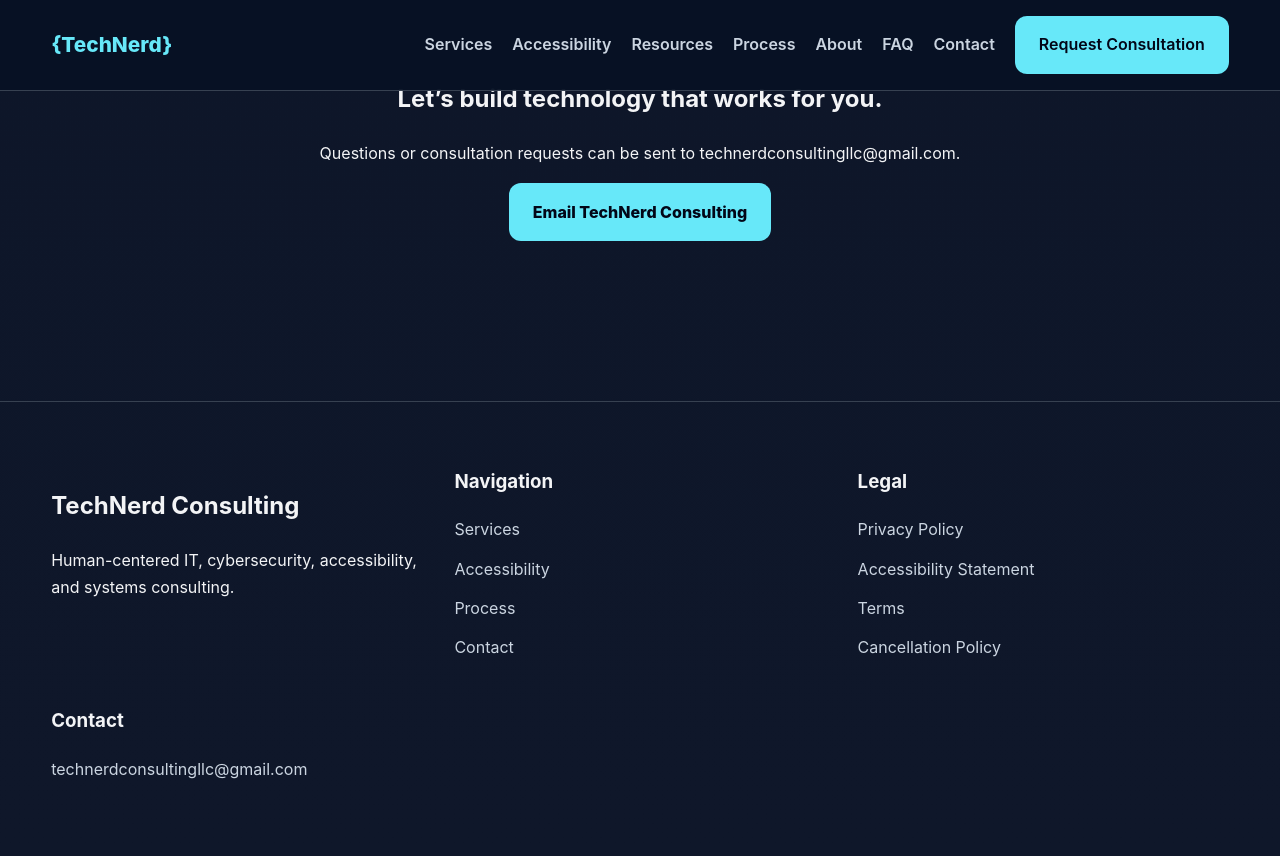
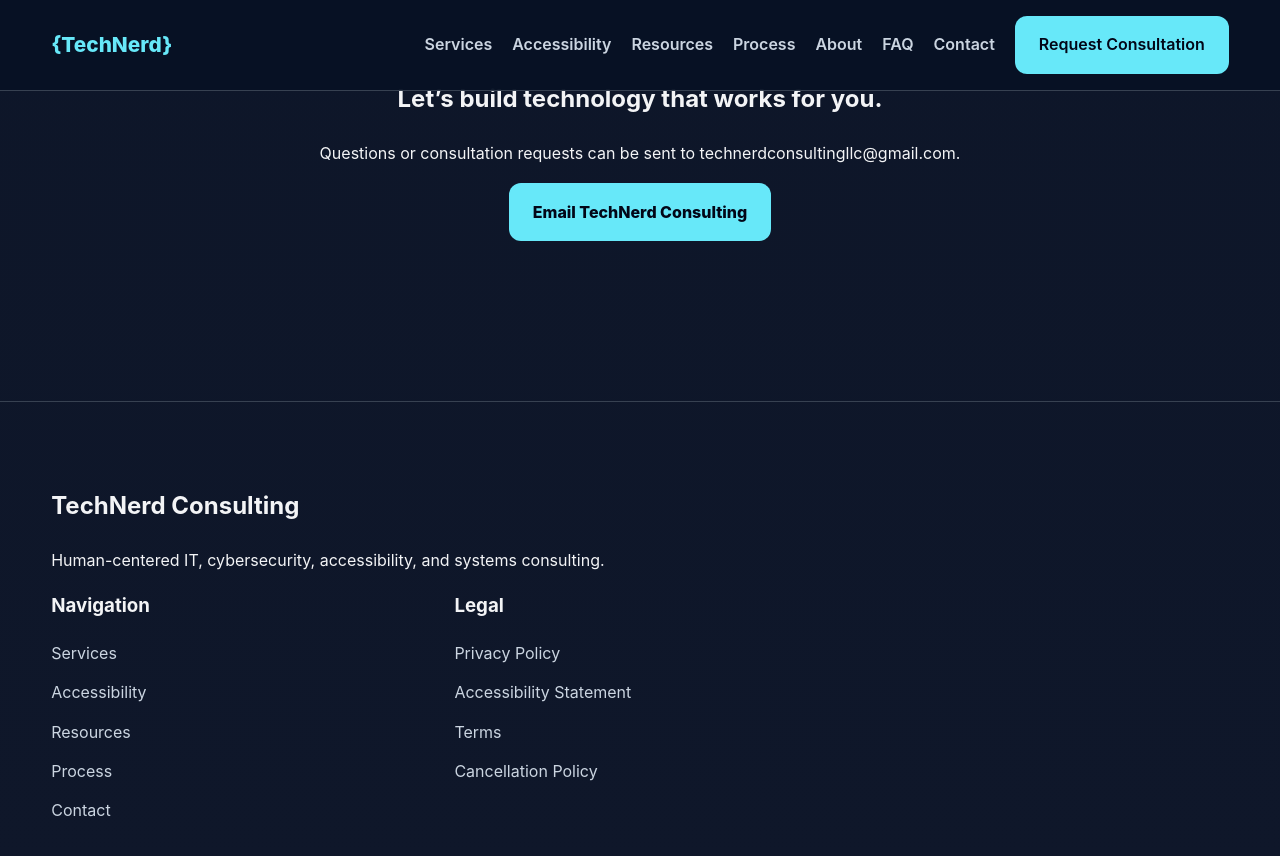
Before and after one commit to cjblackthorn/technerd, a Jekyll site: the page built from index.md, in a window 1280 px wide and 900 px high, scrolled down 3716 px. Shown: the top 856 px of the window. Built offline with Jekyll 4.4.1, drawn with Linux system fonts in a browser that asks for light colours.

Commit message:
Clean up footer layout and duplicate contact info

```diff
--- a/_includes/footer.html
+++ b/_includes/footer.html
@@ -1,17 +1,18 @@
 <footer class="site-footer">
+  <div class="container footer-brand">
+    <h2>TechNerd Consulting</h2>
+    <p>
+      Human-centered IT, cybersecurity, accessibility, and systems consulting.
+    </p>
+  </div>
+
   <div class="container footer-grid">
-    <div>
-      <h2>TechNerd Consulting</h2>
-      <p>
-        Human-centered IT, cybersecurity, accessibility, and systems consulting.
-      </p>
-    </div>
-
     <div>
       <h3>Navigation</h3>
       <ul>
         <li><a href="{{ '/services/' | relative_url }}">Services</a></li>
         <li><a href="{{ '/accessibility/' | relative_url }}">Accessibility</a></li>
+        <li><a href="{{ '/resources/' | relative_url }}">Resources</a></li>
         <li><a href="{{ '/process/' | relative_url }}">Process</a></li>
         <li><a href="{{ '/contact/' | relative_url }}">Contact</a></li>
       </ul>
@@ -26,14 +27,5 @@
         <li><a href="{{ '/legal/cancellation-policy/' | relative_url }}">Cancellation Policy</a></li>
       </ul>
     </div>
-
-    <div>
-      <h3>Contact</h3>
-      <p>
-        <a href="mailto:technerdconsultingllc@gmail.com">
-          technerdconsultingllc@gmail.com
-        </a>
-      </p>
-    </div>
   </div>
 </footer>
```
